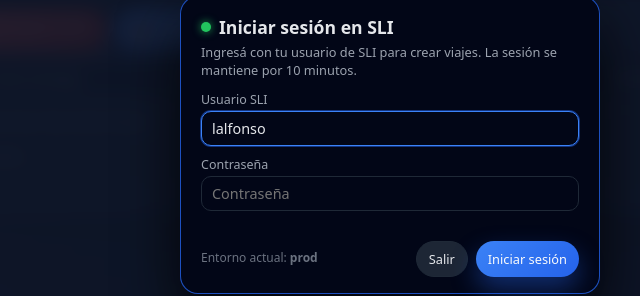
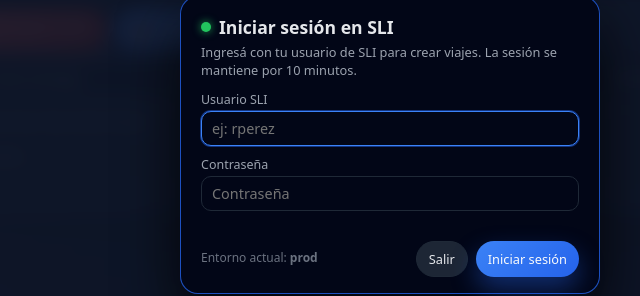
Before and after one commit to gruposli/Creador, a plain HTML site: page index.html in a window 1280 px wide. Shown: the part 255-551 px from the top of the page, 250-890 px from the left. Drawn offline with Linux system fonts and the light colour scheme.

Commit message:
user defecto

```diff
--- a/index.html
+++ b/index.html
@@ -767,7 +767,7 @@
     <form id="loginForm">
       <div class="field">
         <label for="loginUser">Usuario SLI</label>
-        <input type="text" id="loginUser" autocomplete="username" placeholder="ej: lalfonso" value="lalfonso">
+        <input type="text" id="loginUser" autocomplete="username" placeholder="ej: rperez" value="">
       </div>
       <div class="field">
         <label for="loginPass">Contraseña</label>
```
